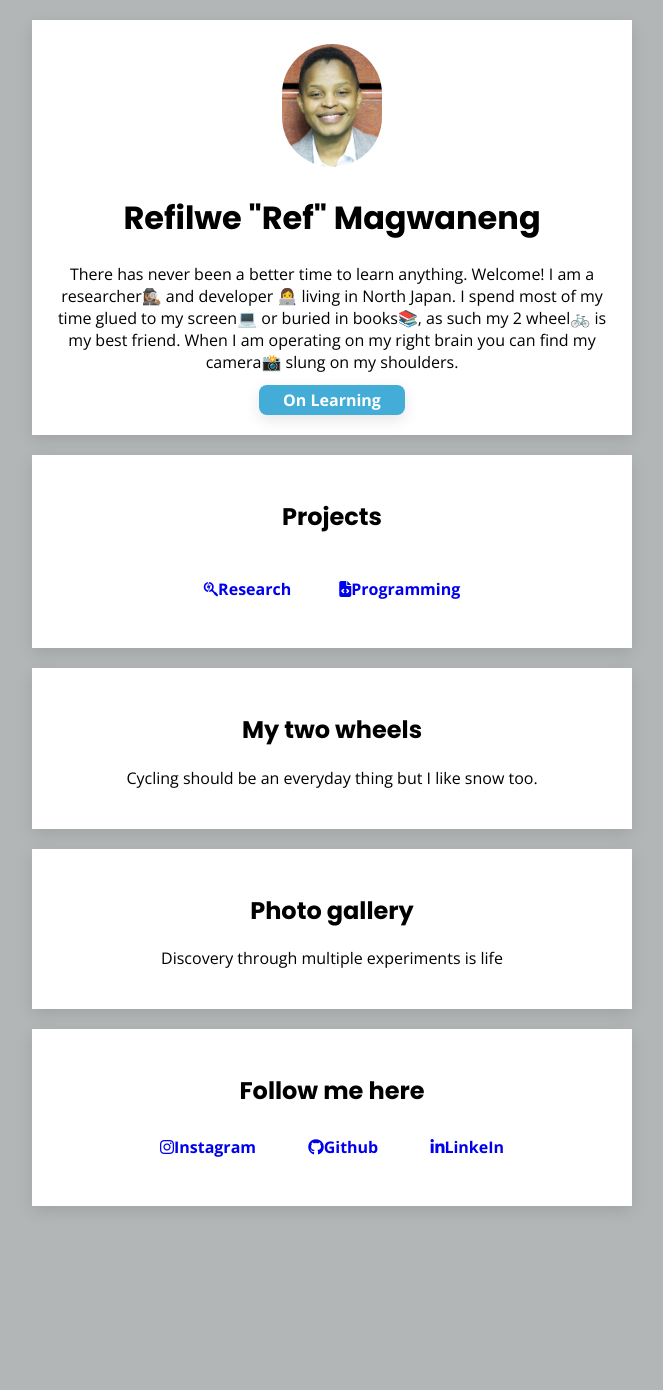
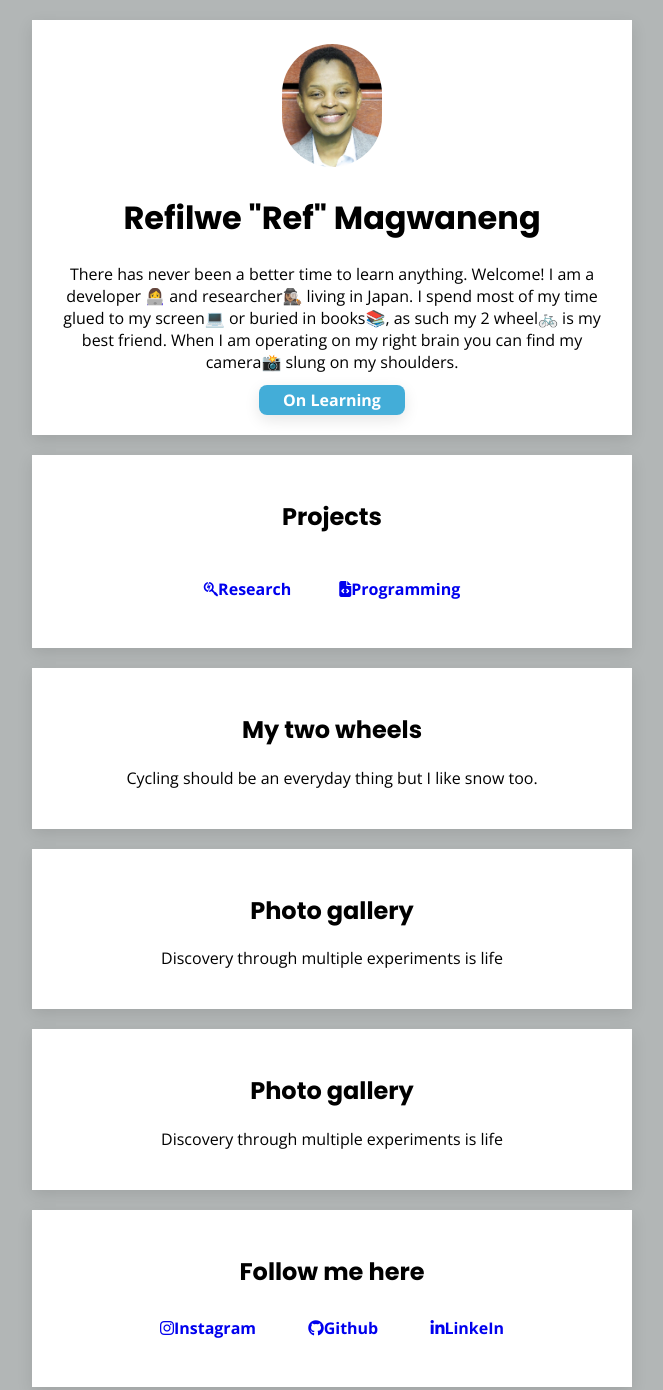
Before and after one commit to RefMags/profile, a plain HTML site: page index.html in a window 1280 px wide. Shown: the whole page, without its empty margins (308-971 px from the left). Before the commit the page ends 1226 px from the top, so only its background shows below. Drawn offline with nearby package versions, Linux system fonts and the light colour scheme.

Commit message:
checking git

```diff
--- a/index.html
+++ b/index.html
@@ -13,7 +13,7 @@
       <img src="images/profile.jpg" alt="profile" class="img-circle">
       <h1> Refilwe "Ref" Magwaneng</h1>
       <p> There has never been a better time to learn anything.
-        Welcome! I am a researcher🕵🏽‍♀️ and developer 👩‍💻 living in North Japan.
+        Welcome! I am a developer 👩‍💻 and researcher🕵🏽‍♀️  living in Japan.
         I spend most of my time glued to my screen💻 or buried in books📚, as such my 2 wheel🚲 is my best friend.
         When I am operating on my right brain you can find my camera📸 slung on my shoulders.</p>
 
@@ -38,6 +38,11 @@
       <h2> Photo gallery </h2>
       <p>Discovery through multiple experiments is life</p>
     </div>
+
+    <div class="card-white">
+      <h2> Photo gallery </h2>
+      <p>Discovery through multiple experiments is life</p>
+    </div>
     <div class="card-white">
       <h2>Follow me here</h2>
       <ul class="list-inline">
```
